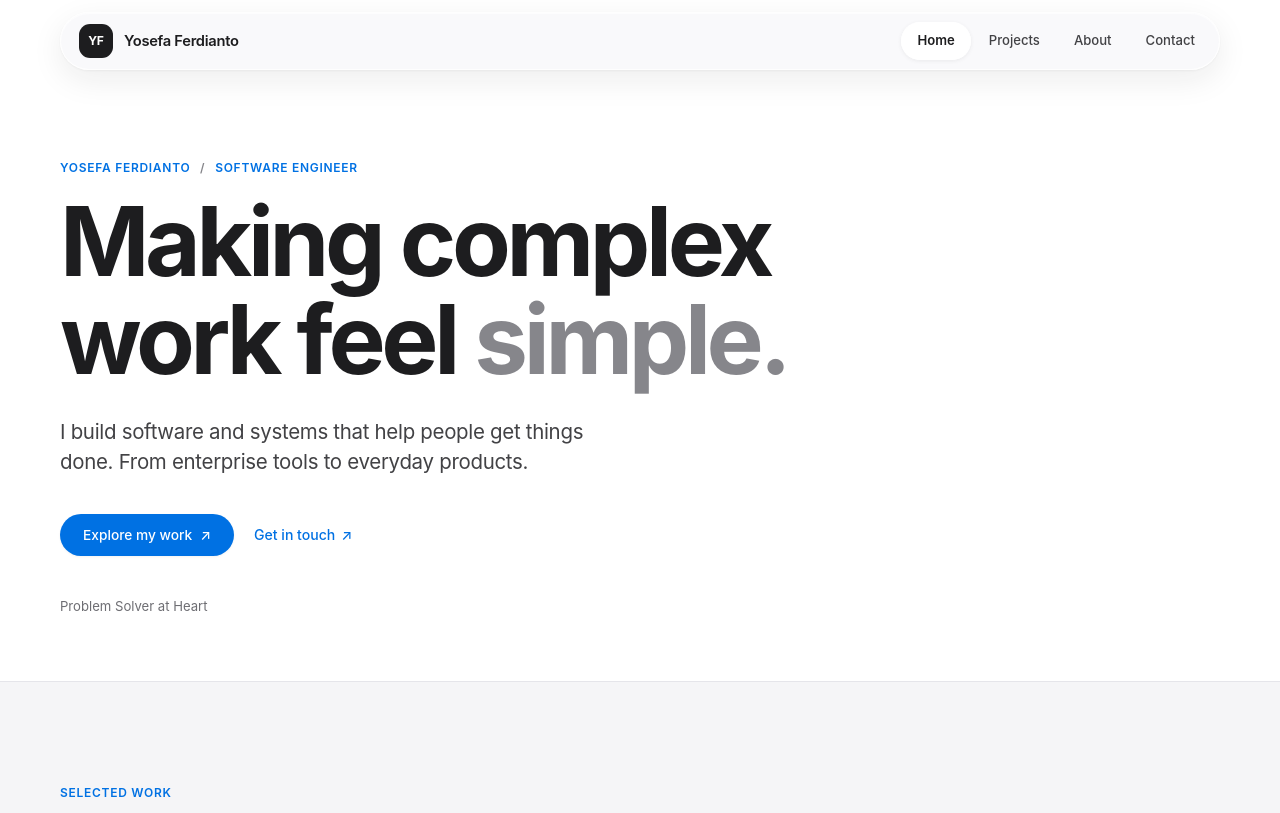
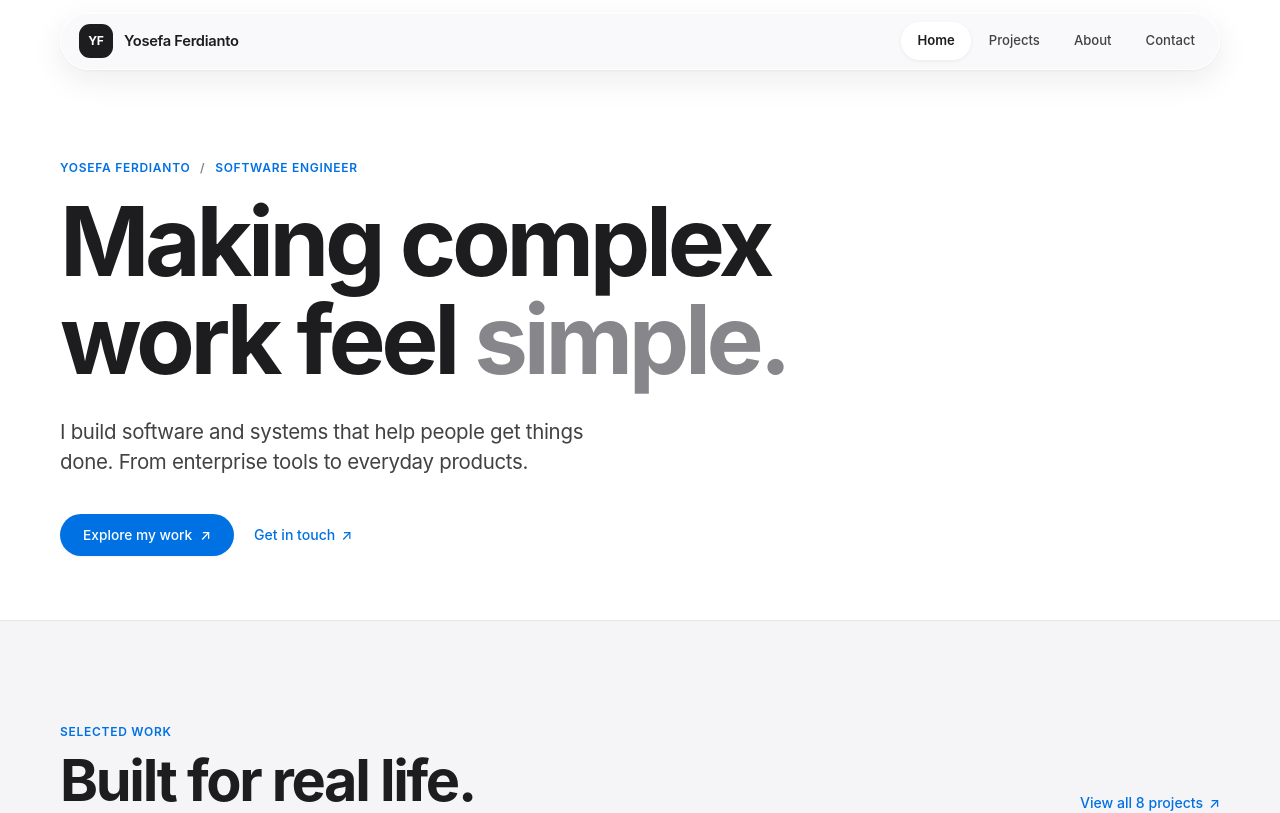
Before and after one commit to yosefa/yos-simple, a Next.js app: page / in a window 1280 px wide. Shown: the top 813 px of the page. Built offline with nearby package versions, Linux system fonts and the light colour scheme.

Commit message:
chore: ignore yos-simple build output and remove hero note

```diff
--- a/app/page.tsx
+++ b/app/page.tsx
@@ -19,7 +19,6 @@ export default function Home() {
             <a className="button button-primary" href="/portfolio/">Explore my work <span aria-hidden="true">↗</span></a>
             <a className="text-link" href="/#contact">Get in touch <span aria-hidden="true">↗</span></a>
           </div>
-          <p className="hero-note">Problem Solver at Heart</p>
         </div>
       </section>
 
```
Also changed, not shown: 1 other file (tests, documents, lock files or other folders).
